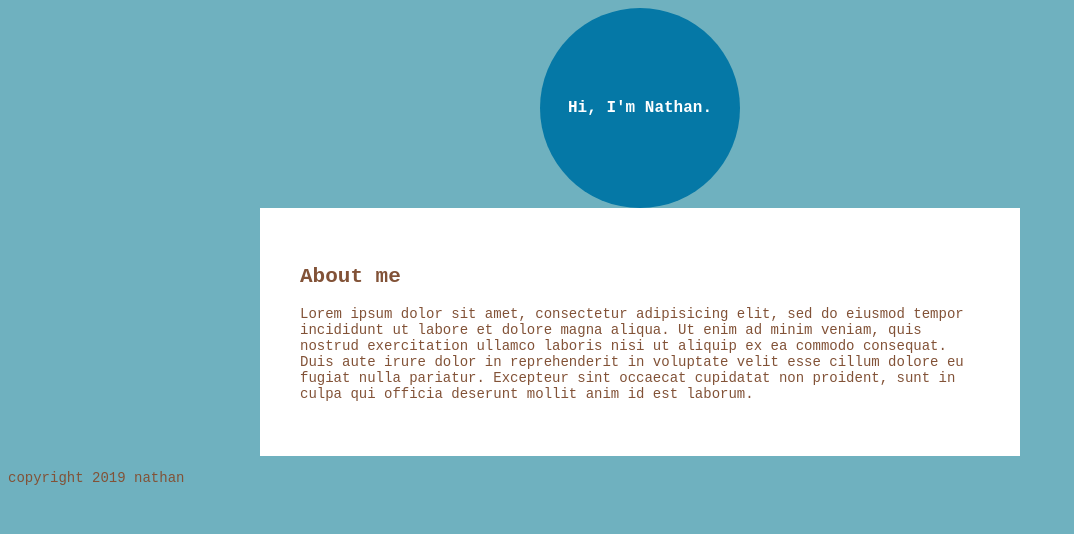
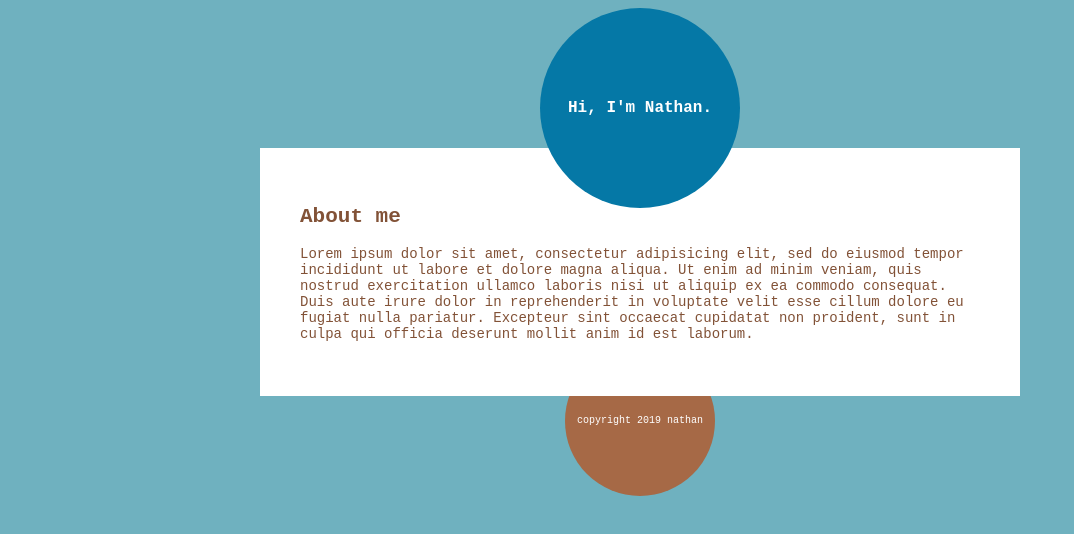
Before and after one commit to NaughtyPhoton/scss-is-cool, an Angular app: page / in a window 1280 px wide. Shown: the top 534 px of the page, without its empty margins (0-1074 px from the left). Built offline with nearby package versions, Linux system fonts and the light colour scheme.

Commit message:
1 file modified

```diff
--- a/src/styles.scss
+++ b/src/styles.scss
@@ -37,9 +37,11 @@ body {
 article {
   background: white;
   width: 760px;
-  margin: 0 auto;
+  margin: -60px auto 0;
   padding: 40px;
   box-sizing: border-box;
+  position: relative;
+  z-index: -2;
 }
 
 header {
@@ -49,3 +51,11 @@ header {
     font-size: $font-size + 2;
   }
 }
+
+footer {
+  @include circleThing(100%, 150px, 150px, $color5, white);
+  font-size: $font-size - 4;
+  margin-top: -60px;
+  position: relative;
+  z-index: -4;
+}
```
